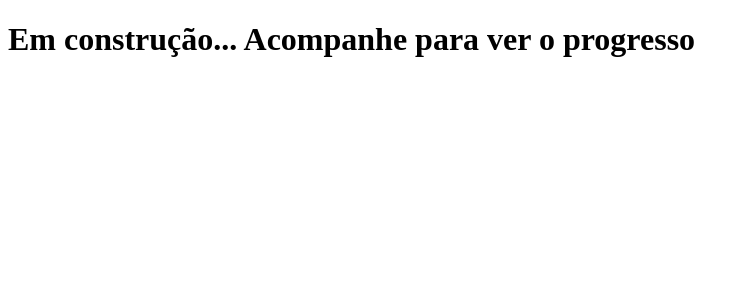
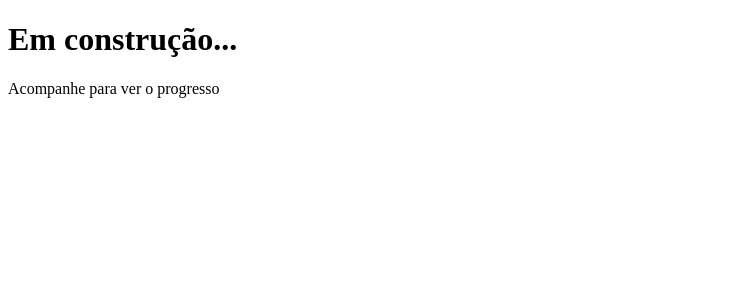
Before and after one commit to dantec0de/clone-tabnews, a Next.js app: page / in a window 1280 px wide. Shown: the top 300 px of the page, without its empty margins (0-749 px from the left). Built offline with nearby package versions, Linux system fonts and the light colour scheme.

Commit message:
deixando a página com  status "Em construção"

```diff
--- a/pages/index.js
+++ b/pages/index.js
@@ -1,7 +1,8 @@
 function Home(){
-    return <h1>Em construção...
-        Acompanhe para ver o progresso
-    </h1>
+    return <div>
+        <h1>Em construção...</h1>
+        <p>Acompanhe para ver o progresso</p>
+           </div>
 }
 
 export default Home
```
